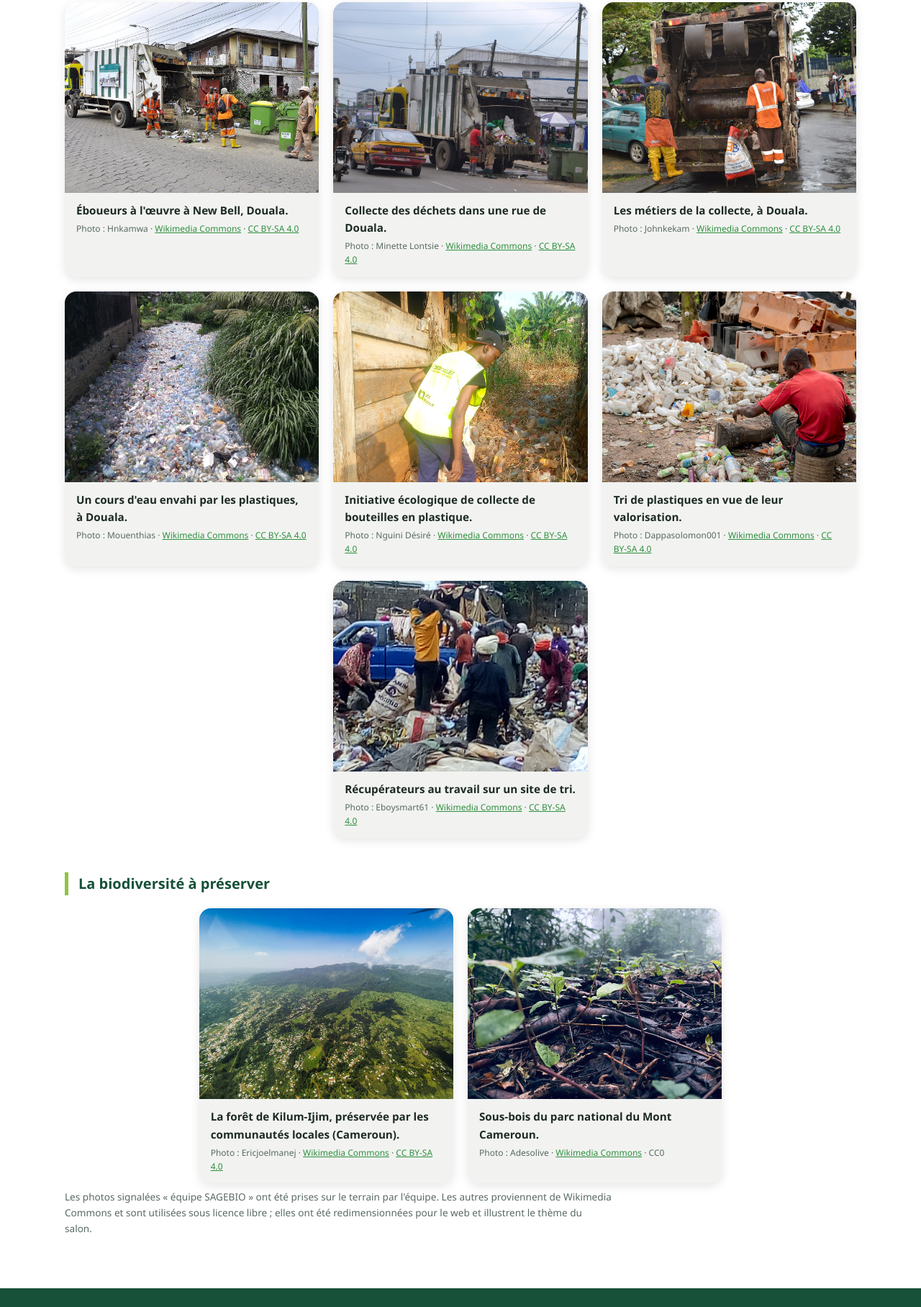
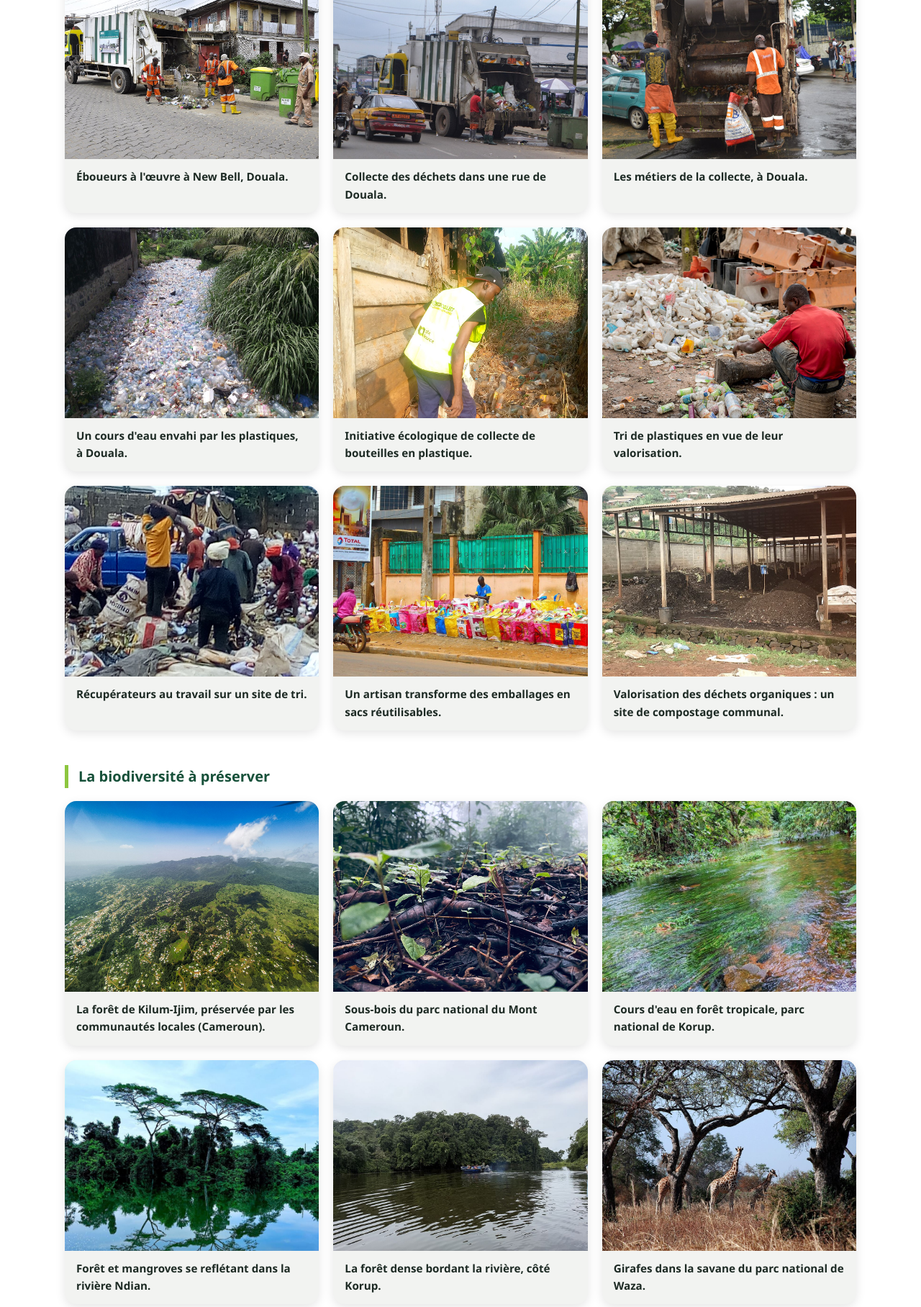
Before and after one commit to hassanbchir49-dotcom/sagebio, a plain HTML site: page index.html in a window 1280 px wide. Shown: the part 2608-4424 px from the top of the page at 72% size. Drawn offline with Linux system fonts and the light colour scheme.

Commit message:
Corrige menu mobile et pied de page; synchronise HTML/JS/CSS (galerie par categories, lightbox avec navigation)

```diff
--- a/css/style.css
+++ b/css/style.css
@@ -201,10 +201,6 @@ a { color: inherit; }
 .g-open:focus-visible { outline: 3px solid var(--lime); outline-offset: -3px; }
 
 .gallery figcaption { padding: 12px 16px 14px; font-weight: 600; font-size: .95rem; }
-.gallery figcaption small { display: block; margin-top: 4px; font-weight: 400; font-size: .75rem; color: #5a6a62; }
-.gallery figcaption a { color: var(--green); }
-
-.gallery-note { margin: 8px 0 0; font-size: .85rem; color: #5a6a62; max-width: 760px; }
 
 .lightbox {
   border: 0;
@@ -494,7 +490,7 @@ h1, h2, h3 { text-wrap: balance; }
   .hero-actions .btn { text-align: center; }
   .gallery { gap: 36px; }
   .gallery figure { flex-basis: 100%; }
-  .gallery-note, .lead { font-size: 1rem; }
+  .lead { font-size: 1rem; }
   .subheading { font-size: 1.1rem; padding: 6px 18px; }
 }
 
@@ -513,14 +509,16 @@ h1, h2, h3 { text-wrap: balance; }
 }
 
 @supports (padding: max(0px)) {
-  .site-footer { padding-bottom: max(20px, env(safe-area-inset-bottom)); }
-  .container { width: min(1100px, 100% - max(8vw, env(safe-area-inset-left) + env(safe-area-inset-right) + 24px)); }
-  .site-header { padding-top: env(safe-area-inset-top); }
+  .site-footer { padding-bottom: calc(20px + env(safe-area-inset-bottom)); }
 }
 
 /* Robustesse mobile */
 html { -webkit-text-size-adjust: 100%; text-size-adjust: 100%; }
-body { overflow-wrap: break-word; overflow-x: hidden; }
+html { overflow-x: clip; }
+body { overflow-wrap: break-word; }
+@media (max-width: 760px) {
+  .site-footer { padding-top: 24px; padding-bottom: calc(40px + env(safe-area-inset-bottom)); }
+}
 .lightbox { max-height: 94dvh; }
 .lightbox img { max-height: 80dvh; max-width: 94vw; width: auto; object-fit: contain; }
 .lightbox-close { width: 44px; height: 44px; }
--- a/index.html
+++ b/index.html
@@ -2,7 +2,7 @@
 <html lang="fr">
 <head>
   <meta charset="UTF-8">
-  <meta name="viewport" content="width=device-width, initial-scale=1, viewport-fit=cover">
+  <meta name="viewport" content="width=device-width, initial-scale=1">
   <title>SAGEBIO 2027 – Salon national de gestion des déchets pour la protection de la biodiversité</title>
   <meta name="description" content="SAGEBIO 2027 : salon national de gestion des déchets pour la protection de la biodiversité, à la salle des fêtes d'Akwa-Douala, sous le haut patronage du Gouverneur de la Région du Littoral.">
   <meta name="theme-color" content="#0f3b2a">
@@ -85,42 +85,42 @@
             <button type="button" class="g-open" aria-label="Agrandir : Opération de nettoyage avec l'équipe SAGEBIO">
               <img src="assets/gallery/sagebio-operation-nettoyage.jpg" alt="Équipe SAGEBIO en casquettes rouges et gilets fluorescents réunie près d'un tas de déchets lors d'une opération de nettoyage" width="1080" height="810" loading="lazy">
             </button>
-            <figcaption>Opération de nettoyage avec l'équipe SAGEBIO.<br><small>Photo : équipe SAGEBIO</small></figcaption>
+            <figcaption>Opération de nettoyage avec l'équipe SAGEBIO.</figcaption>
           </figure>
 
           <figure>
             <button type="button" class="g-open" aria-label="Agrandir : Bénévoles SAGEBIO sur le terrain">
               <img src="assets/gallery/sagebio-equipe-selfie.jpg" alt="Deux membres de l'équipe en casquettes rouges, masques et gilets fluorescents, sur le terrain" width="720" height="1280" loading="lazy">
             </button>
-            <figcaption>Membres de l'équipe sur le terrain.<br><small>Photo : équipe SAGEBIO</small></figcaption>
+            <figcaption>Membres de l'équipe sur le terrain.</figcaption>
           </figure>
 
           <figure>
             <button type="button" class="g-open" aria-label="Agrandir : Équipe SAGEBIO équipée de pelles et de gants">
               <img src="assets/gallery/sagebio-equipe-pelle.jpg" alt="Trois membres de l'équipe SAGEBIO en gilets fluorescents, gants et bottes, posant avec une pelle" width="1080" height="810" loading="lazy">
             </button>
-            <figcaption>L'équipe équipée de gants, de bottes et de pelles.<br><small>Photo : équipe SAGEBIO</small></figcaption>
+            <figcaption>L'équipe équipée de gants, de bottes et de pelles.</figcaption>
           </figure>
 
           <figure>
             <button type="button" class="g-open" aria-label="Agrandir : Curage d'un caniveau">
               <img src="assets/gallery/sagebio-curage-caniveau.jpg" alt="Membres de l'équipe en casquettes rouges munis d'outils, au bord d'un caniveau à nettoyer" width="1080" height="810" loading="lazy">
             </button>
-            <figcaption>Curage d'un caniveau avec les volontaires.<br><small>Photo : équipe SAGEBIO</small></figcaption>
+            <figcaption>Curage d'un caniveau avec les volontaires.</figcaption>
           </figure>
 
           <figure>
             <button type="button" class="g-open" aria-label="Agrandir : Échanges entre bénévoles">
               <img src="assets/gallery/sagebio-equipe-terrain.jpg" alt="Deux membres de l'équipe SAGEBIO en casquettes rouges et gilets fluorescents échangeant sur le terrain" width="670" height="1080" loading="lazy">
             </button>
-            <figcaption>Échanges entre bénévoles avant l'intervention.<br><small>Photo : équipe SAGEBIO</small></figcaption>
+            <figcaption>Échanges entre bénévoles avant l'intervention.</figcaption>
           </figure>
 
           <figure>
             <button type="button" class="g-open" aria-label="Agrandir : Reconnaissance de site">
               <img src="assets/gallery/sagebio-equipe-visite-site.jpg" alt="Trois membres de l'équipe en gilets fluorescents discutant sur un terrain gravillonné devant un grand bâtiment" width="1280" height="1088" loading="lazy">
             </button>
-            <figcaption>Reconnaissance d'un site par l'équipe.<br><small>Photo : équipe SAGEBIO</small></figcaption>
+            <figcaption>Reconnaissance d'un site par l'équipe.</figcaption>
           </figure>
           </div>
         </section>
@@ -132,49 +132,63 @@
             <button type="button" class="g-open" aria-label="Agrandir : Éboueurs à l'œuvre à New Bell, Douala">
               <img src="assets/gallery/douala-collecte-new-bell.jpg" alt="Équipe d'éboueurs en tenue orange vidant des déchets d'un camion-benne dans une rue de New Bell, à Douala" loading="lazy">
             </button>
-            <figcaption>Éboueurs à l'œuvre à New Bell, Douala.<br><small>Photo : Hnkamwa · <a href="https://commons.wikimedia.org/wiki/File:Eboueurs_%C3%A0_New_Bell.jpg" target="_blank" rel="noopener">Wikimedia Commons</a> · <a href="https://creativecommons.org/licenses/by-sa/4.0/deed.fr" target="_blank" rel="noopener">CC BY-SA 4.0</a></small></figcaption>
+            <figcaption>Éboueurs à l'œuvre à New Bell, Douala.</figcaption>
           </figure>
 
           <figure>
             <button type="button" class="g-open" aria-label="Agrandir : Collecte à Douala">
               <img src="assets/gallery/douala-camion-benne.jpg" alt="Deux agents de collecte à l'arrière d'un camion-benne dans une rue de Douala" loading="lazy">
             </button>
-            <figcaption>Collecte des déchets dans une rue de Douala.<br><small>Photo : Minette Lontsie · <a href="https://commons.wikimedia.org/wiki/File:Eboueurs_au_travail_dans_une_rue_de_Douala.jpg" target="_blank" rel="noopener">Wikimedia Commons</a> · <a href="https://creativecommons.org/licenses/by-sa/4.0/deed.fr" target="_blank" rel="noopener">CC BY-SA 4.0</a></small></figcaption>
+            <figcaption>Collecte des déchets dans une rue de Douala.</figcaption>
           </figure>
 
           <figure>
             <button type="button" class="g-open" aria-label="Agrandir : Éboueurs à Douala">
               <img src="assets/gallery/douala-eboueur.jpg" alt="Éboueurs sur le marchepied arrière d'un camion de collecte à Douala" loading="lazy">
             </button>
-            <figcaption>Les métiers de la collecte, à Douala.<br><small>Photo : Johnkekam · <a href="https://commons.wikimedia.org/wiki/File:Eboueur_Douala.jpg" target="_blank" rel="noopener">Wikimedia Commons</a> · <a href="https://creativecommons.org/licenses/by-sa/4.0/deed.fr" target="_blank" rel="noopener">CC BY-SA 4.0</a></small></figcaption>
+            <figcaption>Les métiers de la collecte, à Douala.</figcaption>
           </figure>
 
           <figure>
             <button type="button" class="g-open" aria-label="Agrandir : Pollution plastique à Douala">
               <img src="assets/gallery/pollution-plastique-douala.jpg" alt="Cours d'eau d'un quartier de Douala entièrement recouvert de bouteilles et de déchets plastiques" width="1080" height="810" loading="lazy">
             </button>
-            <figcaption>Un cours d'eau envahi par les plastiques, à Douala.<br><small>Photo : Mouenthias · <a href="https://commons.wikimedia.org/wiki/File:Pollution_plastique_%C3%A0_Douala.jpg" target="_blank" rel="noopener">Wikimedia Commons</a> · <a href="https://creativecommons.org/licenses/by-sa/4.0/deed.fr" target="_blank" rel="noopener">CC BY-SA 4.0</a></small></figcaption>
+            <figcaption>Un cours d'eau envahi par les plastiques, à Douala.</figcaption>
           </figure>
 
           <figure>
             <button type="button" class="g-open" aria-label="Agrandir : Collecte de bouteilles en plastique">
               <img src="assets/gallery/collecte-bouteilles-plastique.jpg" alt="Jeune homme en gilet fluorescent ramassant des bouteilles en plastique dans un terrain vague" loading="lazy">
             </button>
-            <figcaption>Initiative écologique de collecte de bouteilles en plastique.<br><small>Photo : Nguini Désiré · <a href="https://commons.wikimedia.org/wiki/File:Initiative_%C3%A9cologique_de_collecte_de_bouteilles_en_plastique.jpg" target="_blank" rel="noopener">Wikimedia Commons</a> · <a href="https://creativecommons.org/licenses/by-sa/4.0/deed.fr" target="_blank" rel="noopener">CC BY-SA 4.0</a></small></figcaption>
+            <figcaption>Initiative écologique de collecte de bouteilles en plastique.</figcaption>
           </figure>
 
           <figure>
             <button type="button" class="g-open" aria-label="Agrandir : Tri de plastiques">
               <img src="assets/gallery/tri-plastiques.jpg" alt="Homme assis triant des flacons en plastique devant un tas de plastiques à recycler" loading="lazy">
             </button>
-            <figcaption>Tri de plastiques en vue de leur valorisation.<br><small>Photo : Dappasolomon001 · <a href="https://commons.wikimedia.org/wiki/File:WASTE_TO_WEALTH.jpg" target="_blank" rel="noopener">Wikimedia Commons</a> · <a href="https://creativecommons.org/licenses/by-sa/4.0/deed.fr" target="_blank" rel="noopener">CC BY-SA 4.0</a></small></figcaption>
+            <figcaption>Tri de plastiques en vue de leur valorisation.</figcaption>
           </figure>
 
           <figure>
             <button type="button" class="g-open" aria-label="Agrandir : Tri de déchets">
               <img src="assets/gallery/tri-dechets-decharge.jpg" alt="Groupe de personnes triant des déchets sur un site de collecte" loading="lazy">
             </button>
-            <figcaption>Récupérateurs au travail sur un site de tri.<br><small>Photo : Eboysmart61 · <a href="https://commons.wikimedia.org/wiki/File:Can_pickers.jpg" target="_blank" rel="noopener">Wikimedia Commons</a> · <a href="https://creativecommons.org/licenses/by-sa/4.0/deed.fr" target="_blank" rel="noopener">CC BY-SA 4.0</a></small></figcaption>
+            <figcaption>Récupérateurs au travail sur un site de tri.</figcaption>
+          </figure>
+
+          <figure>
+            <button type="button" class="g-open" aria-label="Agrandir : Sacs fabriqués à partir d'emballages recyclés">
+              <img src="assets/gallery/artisan-recyclage-sacs.jpg" alt="Artisan assis au bord d'une rue devant une rangée de sacs colorés fabriqués à partir d'emballages recyclés" width="1080" height="720" loading="lazy">
+            </button>
+            <figcaption>Un artisan transforme des emballages en sacs réutilisables.</figcaption>
+          </figure>
+
+          <figure>
+            <button type="button" class="g-open" aria-label="Agrandir : Site communal de compostage">
+              <img src="assets/gallery/recyclage-communal-compost.jpg" alt="Hangar abritant des tas de compost issus du recyclage des déchets organiques d'une commune" width="1080" height="810" loading="lazy">
+            </button>
+            <figcaption>Valorisation des déchets organiques : un site de compostage communal.</figcaption>
           </figure>
           </div>
         </section>
@@ -186,19 +200,46 @@
             <button type="button" class="g-open" aria-label="Agrandir : Forêt de Kilum-Ijim">
               <img src="assets/gallery/foret-kilum-ijim.jpg" alt="Vue aérienne de la forêt de Kilum-Ijim et des villages alentour, au Cameroun" loading="lazy">
             </button>
-            <figcaption>La forêt de Kilum-Ijim, préservée par les communautés locales (Cameroun).<br><small>Photo : Ericjoelmanej · <a href="https://commons.wikimedia.org/wiki/File:Kilum_Ijim_forest_in_the_Northwest_of_Cameroon.jpg" target="_blank" rel="noopener">Wikimedia Commons</a> · <a href="https://creativecommons.org/licenses/by-sa/4.0/deed.fr" target="_blank" rel="noopener">CC BY-SA 4.0</a></small></figcaption>
+            <figcaption>La forêt de Kilum-Ijim, préservée par les communautés locales (Cameroun).</figcaption>
           </figure>
 
           <figure>
             <button type="button" class="g-open" aria-label="Agrandir : Sous-bois du Mont Cameroun">
               <img src="assets/gallery/sol-foret-mont-cameroun.jpg" alt="Sol de forêt humide avec de jeunes pousses, parc national du Mont Cameroun" loading="lazy">
             </button>
-            <figcaption>Sous-bois du parc national du Mont Cameroun.<br><small>Photo : Adesolive · <a href="https://commons.wikimedia.org/wiki/File:Forest_floor_of_Mount_Cameroon_National_Park.jpg" target="_blank" rel="noopener">Wikimedia Commons</a> · CC0</small></figcaption>
+            <figcaption>Sous-bois du parc national du Mont Cameroun.</figcaption>
+          </figure>
+
+          <figure>
+            <button type="button" class="g-open" aria-label="Agrandir : Cours d'eau en forêt tropicale à Korup">
+              <img src="assets/gallery/cours-eau-foret-korup.jpg" alt="Cours d'eau limpide traversant la forêt tropicale du parc national de Korup" width="810" height="1080" loading="lazy">
+            </button>
+            <figcaption>Cours d'eau en forêt tropicale, parc national de Korup.</figcaption>
+          </figure>
+
+          <figure>
+            <button type="button" class="g-open" aria-label="Agrandir : Reflets sur la rivière Ndian">
+              <img src="assets/gallery/reflets-riviere-ndian.jpg" alt="Grands arbres et forêt se reflétant dans l'eau calme de la rivière Ndian, au Cameroun" width="810" height="1080" loading="lazy">
+            </button>
+            <figcaption>Forêt et mangroves se reflétant dans la rivière Ndian.</figcaption>
+          </figure>
+
+          <figure>
+            <button type="button" class="g-open" aria-label="Agrandir : Forêt en bordure de rivière à Korup">
+              <img src="assets/gallery/foret-riviere-korup.jpg" alt="Pirogue naviguant sur une rivière bordée par la forêt dense du parc national de Korup" width="1080" height="810" loading="lazy">
+            </button>
+            <figcaption>La forêt dense bordant la rivière, côté Korup.</figcaption>
+          </figure>
+
+          <figure>
+            <button type="button" class="g-open" aria-label="Agrandir : Girafes du parc national de Waza">
+              <img src="assets/gallery/girafes-parc-waza.jpg" alt="Girafes parmi les arbres de la savane du parc national de Waza, dans l'Extrême-Nord du Cameroun" width="1080" height="725" loading="lazy">
+            </button>
+            <figcaption>Girafes dans la savane du parc national de Waza.</figcaption>
           </figure>
           </div>
         </section>
         </div>
-        <p class="gallery-note">Les photos signalées « équipe SAGEBIO » ont été prises sur le terrain par l'équipe. Les autres proviennent de Wikimedia Commons et sont utilisées sous licence libre ; elles ont été redimensionnées pour le web et illustrent le thème du salon.</p>
       </div>
     </section>
 
@@ -310,4 +351,22 @@
 
   <footer class="site-footer">
     <div class="container">
-      <p>© 2027 SAGEBIO – Salon nationa
+      <p>© 2027 SAGEBIO – Salon national de gestion des déchets pour la protection de la biodiversité.</p>
+      <p class="credit">Site développé par <strong>TechnoHub Enterprise</strong></p>
+    </div>
+  </footer>
+
+  <dialog id="lightbox" class="lightbox" aria-label="Image agrandie">
+    <button type="button" class="lightbox-close" aria-label="Fermer">×</button>
+    <div class="lightbox-stage">
+      <button type="button" class="lightbox-nav lightbox-prev" aria-label="Photo précédente">‹</button>
+      <img src="" alt="">
+      <button type="button" class="lightbox-nav lightbox-next" aria-label="Photo suivante">›</button>
+    </div>
+    <p class="lightbox-caption"></p>
+    <p class="lightbox-count" aria-live="polite"></p>
+  </dialog>
+
+  <script src="js/main.js"></script>
+</body>
+</html>
```
